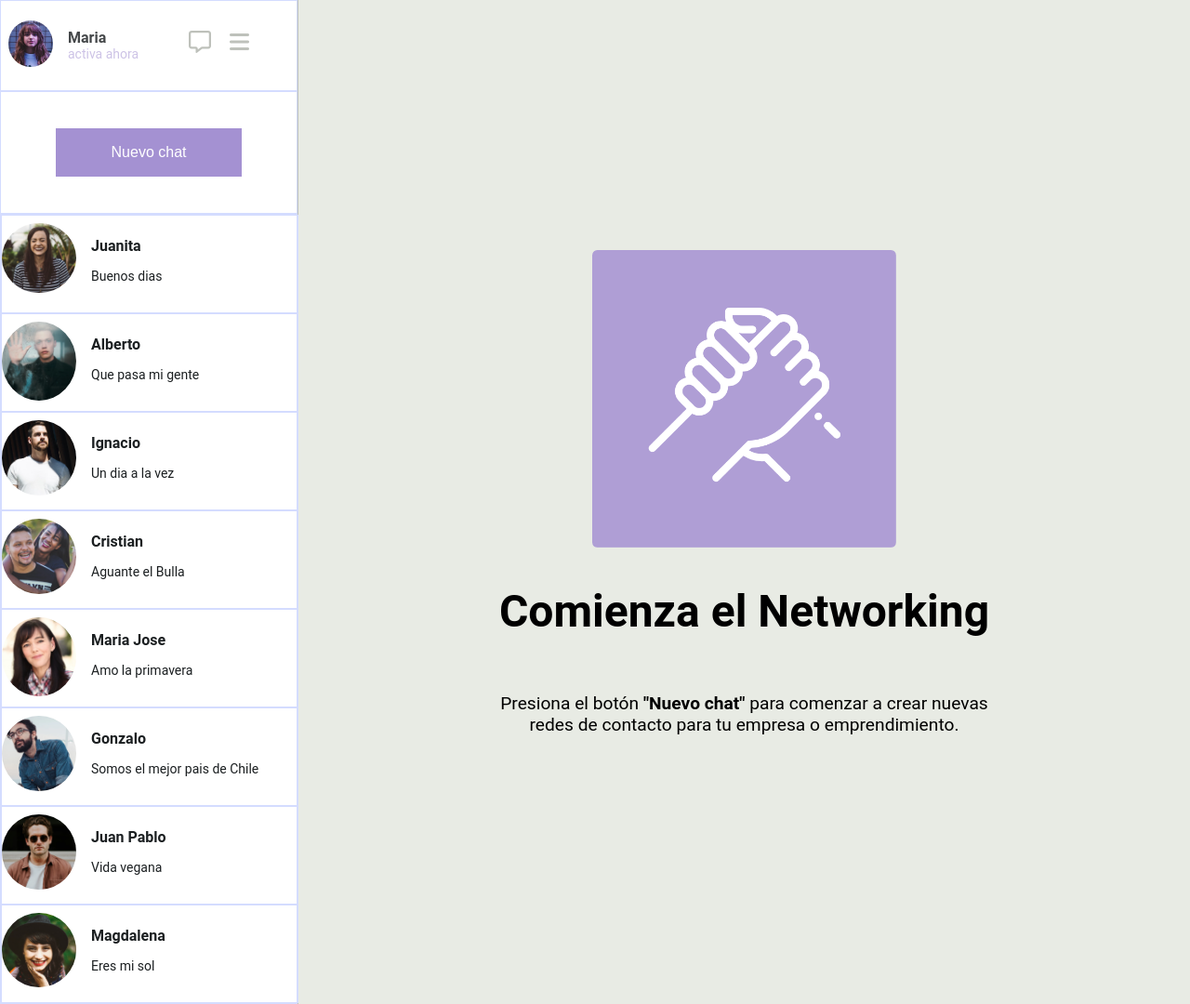
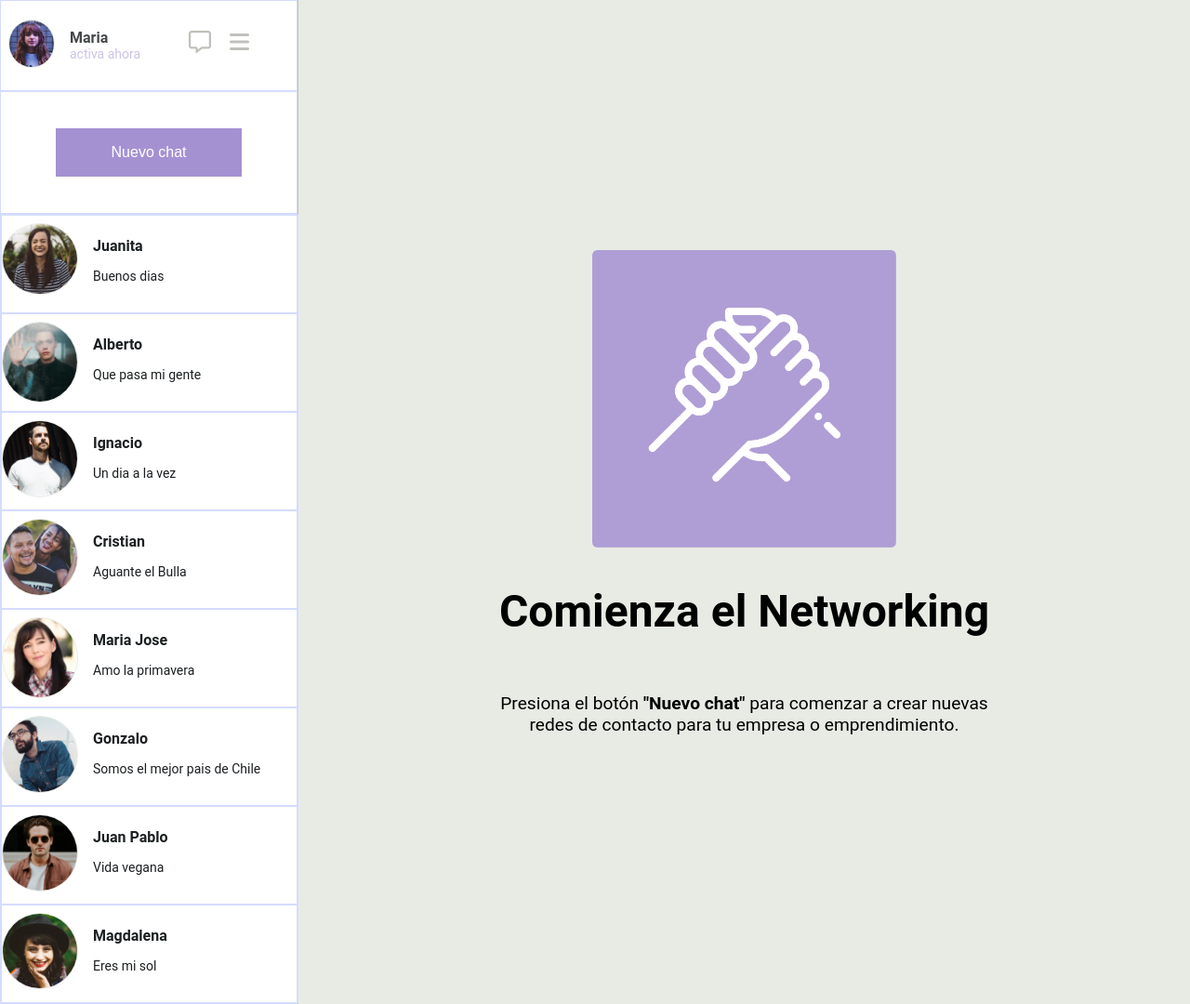
Before and after one commit to JoseQuevedo333/Chat_Contact_Me_SPA, a plain HTML site: page index.html in a window 1280 px wide. Shown: the whole page at 93% size. Drawn offline with Linux system fonts and the light colour scheme.

Commit message:
last commit css update 2

```diff
--- a/assets/css/style.css
+++ b/assets/css/style.css
@@ -84,6 +84,7 @@ h2 {
   width: 3rem;
   height: auto;
   border-radius: 50%;
+  border: 1px solid var(--platinum);
 }
 
 li {
@@ -105,6 +106,7 @@ li {
   width: 5rem;
   height: auto;
   border-radius: 50%;
+  border: 1px solid var(--platinum);
 }
 
 .status-bar {
```
